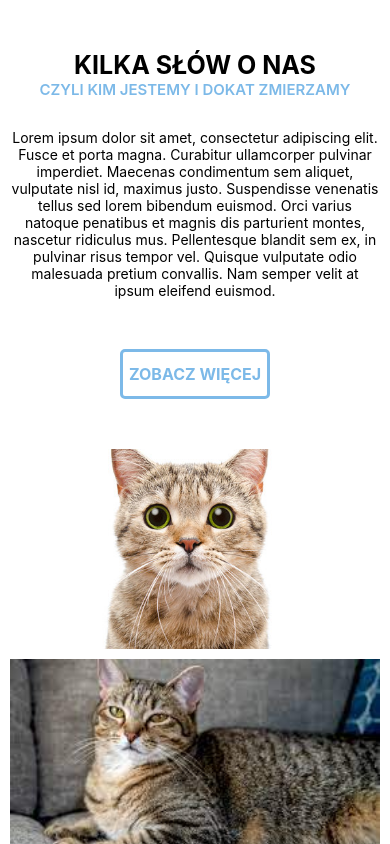
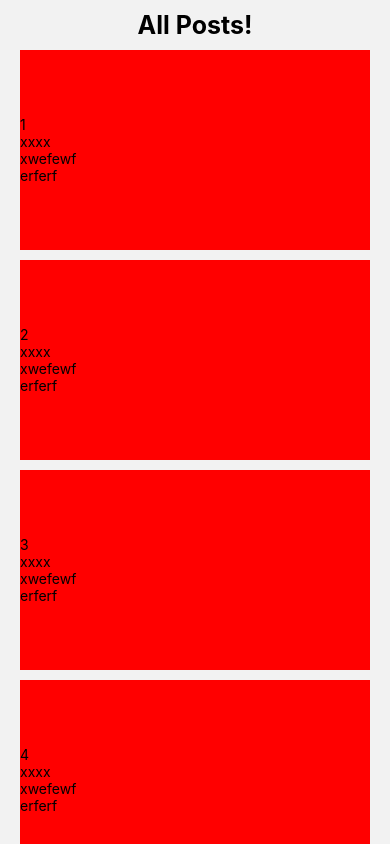
Before and after one commit to Dursky/PeopleForce, a React Native app in the folder mobile/: screen /Posts in a window 390 px wide. Built offline with nearby package versions, Linux system fonts and the light colour scheme; no server answers.

Commit message:
feature: added post card and post view

```diff
--- a/mobile/App.tsx
+++ b/mobile/App.tsx
@@ -2,6 +2,7 @@ import * as React from 'react';
 import {NavigationContainer} from '@react-navigation/native';
 import {createNativeStackNavigator} from '@react-navigation/native-stack';
 import {Root} from './Screens/Root';
+import Posts from './Screens/Posts';
 
 const Stack = createNativeStackNavigator();
 
@@ -12,9 +13,10 @@ function App() {
         screenOptions={{
           headerShown: false,
         }}
-        initialRouteName={'Root'} // default: MainView
+        initialRouteName={'Posts'} // default: Root
       >
         <Stack.Screen name="Root" component={Root} />
+        <Stack.Screen name="Posts" component={Posts} />
       </Stack.Navigator>
     </NavigationContainer>
   );
--- /dev/null
+++ b/mobile/Screens/Posts/index.tsx
@@ -0,0 +1,104 @@
+import React, {useEffect, useState} from 'react';
+import {View, Text, StyleSheet, FlatList, SafeAreaView} from 'react-native';
+import PostCard from '../../components/PostCard';
+import {PostType} from '../../types';
+import {getAllPosts} from '../../common/apiRequests';
+import {SERVER_URL, API_KEY} from '@env';
+
+const DATA = [
+  {
+    title: 'xxxx',
+    description: 'xwefewf',
+    createdAt: 'erferf',
+    id: 1,
+  },
+  {
+    title: 'xxxx',
+    description: 'xwefewf',
+    createdAt: 'erferf',
+    id: 2,
+  },
+  {
+    title: 'xxxx',
+    description: 'xwefewf',
+    createdAt: 'erferf',
+    id: 3,
+  },
+  {
+    title: 'xxxx',
+    description: 'xwefewf',
+    createdAt: 'erferf',
+    id: 4,
+  },
+  {
+    title: 'xxxx',
+    description: 'xwefewf',
+    createdAt: 'erferf',
+    id: 5,
+  },
+  {
+    title: 'xxxx',
+    description: 'xwefewf',
+    createdAt: 'erferf',
+    id: 6,
+  },
+];
+export const Posts = () => {
+  const [posts, setPosts] = useState<PostType[]>([]);
+  console.log(`${SERVER_URL}/posts`);
+  useEffect(() => {
+    (async () => {
+      try {
+        const result = await getAllPosts();
+        console.log('result: ', result);
+      } catch (err) {
+        console.error('Something went wrong get Posts: ', err);
+      }
+    })();
+  }, []);
+
+  return (
+    <>
+      <SafeAreaView style={styles.container}>
+        <Text style={styles.mainText}>All Posts!</Text>
+        <FlatList
+          data={DATA}
+          renderItem={({item}) => (
+            <View style={styles.postCardPlacing}>
+              <PostCard
+                title={item.title}
+                description={item.description}
+                createdAt={item.createdAt}
+                id={item.id}
+              />
+            </View>
+          )}
+          contentContainerStyle={styles.flatlistContainer}
+          keyExtractor={item => item.id}
+        />
+      </SafeAreaView>
+    </>
+  );
+};
+
+const styles = StyleSheet.create({
+  container: {
+    width: '100%',
+    height: '100%',
+  },
+  flatlistContainer: {
+    paddingLeft: 20,
+    paddingRight: 20,
+  },
+  postCardPlacing: {
+    marginTop: 10,
+  },
+  mainText: {
+    fontSize: 25,
+    color: 'black',
+    fontWeight: '700',
+    textAlign: 'center',
+    marginTop: 10,
+  },
+});
+export default Posts;
--- a/mobile/common/apiRequests/index.ts
+++ b/mobile/common/apiRequests/index.ts
@@ -2,11 +2,9 @@ import axios from 'axios';
 import {SERVER_URL, API_KEY} from '@env';
 
 export const getAllPosts = async () =>
-  axios
-    .get(`${SERVER_URL}/posts`, {
-      headers: {'x-api-key': API_KEY},
-    })
-    .then(i => i.data);
+  axios.get(`${SERVER_URL}/posts`, {
+    headers: {'x-api-key': API_KEY},
+  });
 
 export const getPost = async (id: string) =>
   axios
--- /dev/null
+++ b/mobile/components/PostCard/index.tsx
@@ -0,0 +1,26 @@
+import React from 'react';
+import {View, Text, StyleSheet} from 'react-native';
+import {PostType} from '../../types';
+
+export const PostCard = ({title, description, createdAt, id}: PostType) => {
+  return (
+    <View style={styles.container}>
+      <Text>{id}</Text>
+      <Text>{title}</Text>
+      <Text>{description}</Text>
+      <Text>{createdAt}</Text>
+    </View>
+  );
+};
+
+const styles = StyleSheet.create({
+  container: {
+    width: '100%',
+    height: 200,
+    backgroundColor: 'red',
+    display: 'flex',
+    justifyContent: 'center',
+  },
+});
+
+export default PostCard;
--- /dev/null
+++ b/mobile/types/index.ts
@@ -0,0 +1,6 @@
+export interface PostType {
+  title: string;
+  description: string;
+  createdAt: string;
+  id: number;
+}
```
